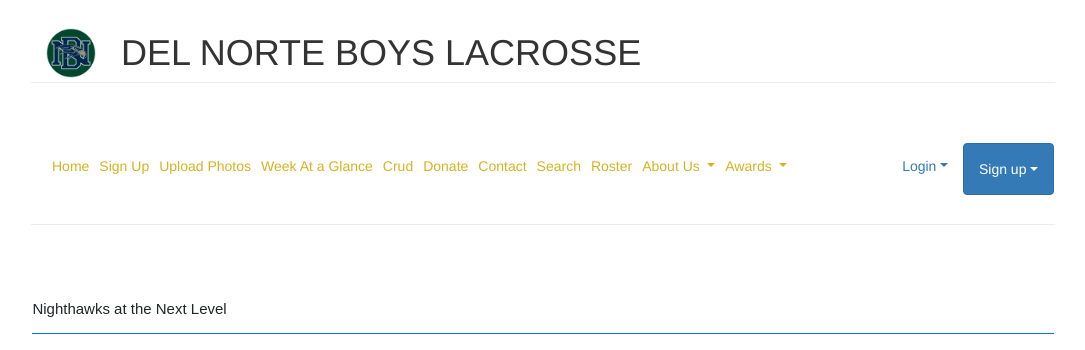
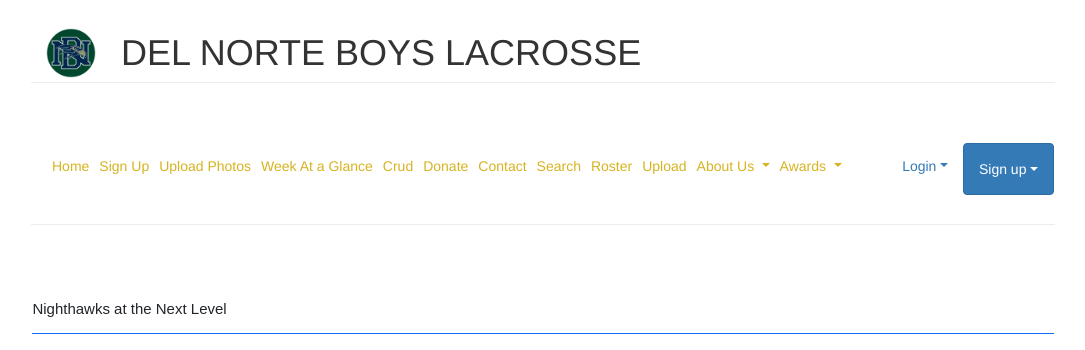
Before and after one commit to nighthawkcoders/lax, a Flask app: page /alumni/ in a window 1280 px wide. Shown: the top 350 px of the page, without its empty margins (97-1182 px from the left). Run offline with Flask 2, Linux system fonts and the light colour scheme; some libraries are stand-ins or nearby versions.

Commit message:
UPLOAD IN THE NAVBAR

```diff
--- a/templates/layouts/navbar.html
+++ b/templates/layouts/navbar.html
@@ -29,8 +29,9 @@
             <li><a style= "color: #d7b321;" class="nav-link" href={{url_for('crud.crud')}}>Crud</a></li>
             <li><a style= "color: #d7b321;" class="nav-link" href={{url_for('crud.donate')}}>Donate</a></li>
             <li><a style= "color: #d7b321;" class="nav-link" href={{url_for('contact')}}>Contact</a></li>
-            <li><a style= "color: #d7b321;" class="nav-link" href={{url_for('crud.search')}}>Search</a>
-            <li><a style= "color: #d7b321;" class="nav-link" href={{url_for('roster')}}>Roster</a>
+            <li><a style= "color: #d7b321;" class="nav-link" href={{url_for('crud.search')}}>Search</a></li>
+            <li><a style= "color: #d7b321;" class="nav-link" href={{url_for('roster')}}>Roster</a></li>
+            <li><a style= "color: #d7b321;" class="nav-link" href={{url_for('upload.upload')}}>Upload</a></li>
             <li class="nav-item dropdown">
                 <a style= "color: #d7b321;" class="nav-link dropdown-toggle" href="#" data-bs-toggle="dropdown" aria-expanded="false" id="dropdownMenuButton1" type="button">
                     About Us
```
